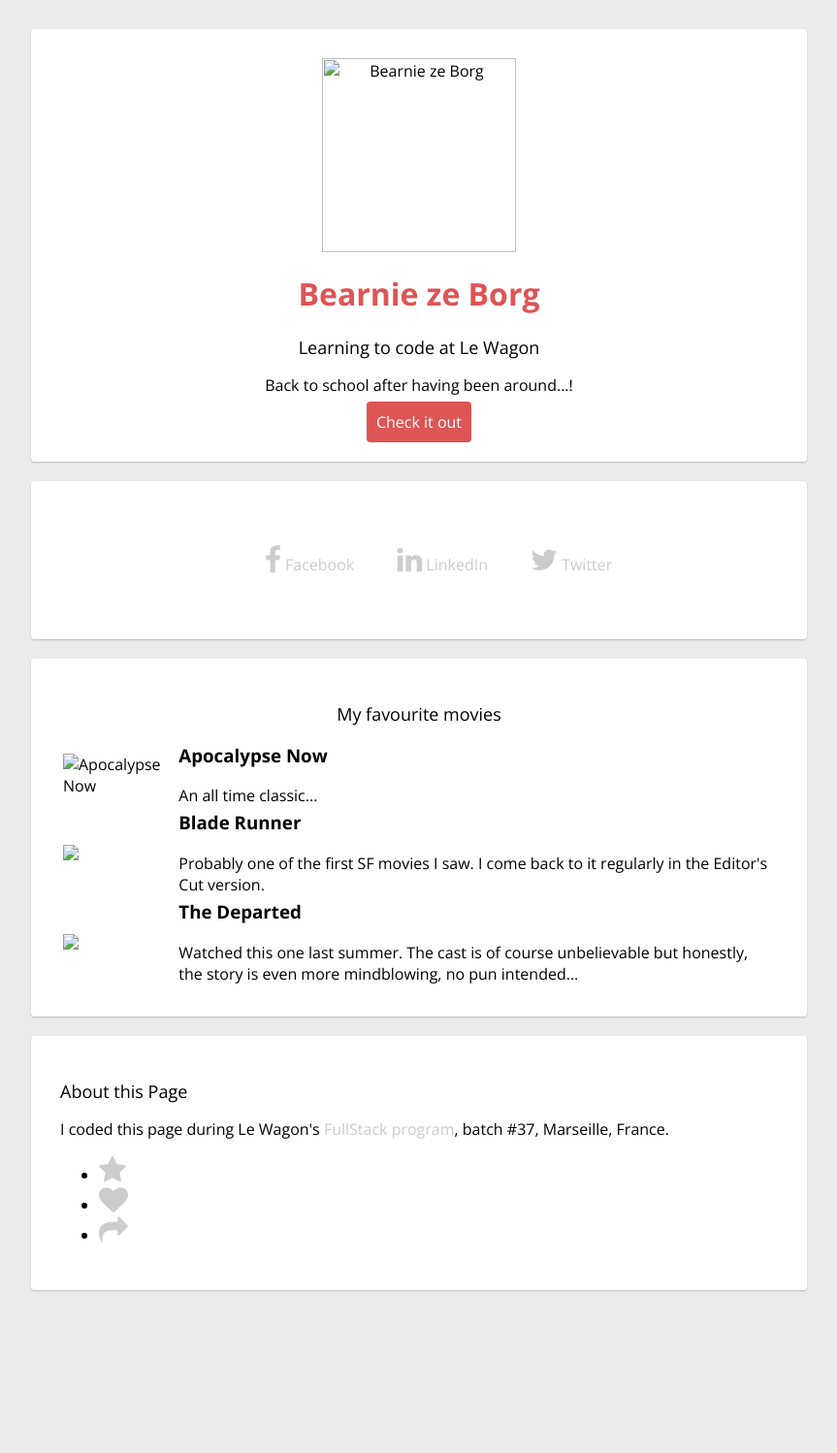
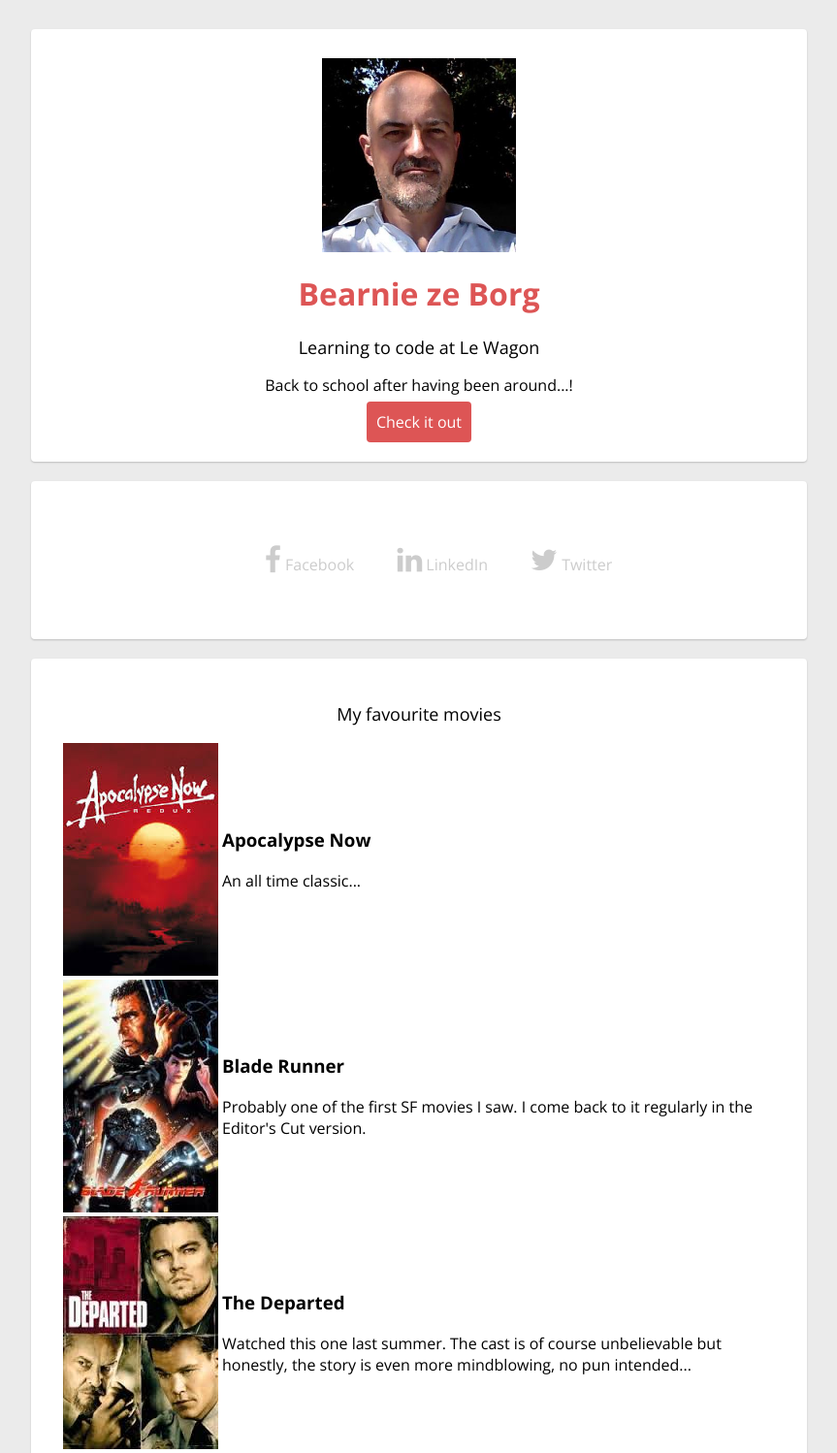
Before and after one commit to bearnie/profile, a plain HTML site: page index.html in a window 1280 px wide. Shown: the top 1498 px of the page at 97% size, without its empty margins (208-1071 px from the left). Before the commit the page ends 1360 px from the top, so only its background shows below. Drawn offline with nearby package versions, Linux system fonts and the light colour scheme; the site is published under a folder, as on GitHub Pages, so addresses that start at the root find nothing.

Commit message:
My profile page with relative images links

```diff
--- a/index.html
+++ b/index.html
@@ -17,7 +17,7 @@
     <div class="container">
 
       <div class="card text-center">
-        <img src="/images/bearniezeborg.jpg" alt="Bearnie ze Borg" width="200px">
+        <img src="images/bearniezeborg.jpg" alt="Bearnie ze Borg" width="200px">
           <h1>Bearnie ze Borg</h1>
           <h2>Learning to code at Le Wagon</h2>
           <p>Back to school after having been around...!</p>
@@ -53,7 +53,7 @@
         <table>
           <tr>
             <td>
-              <img src="/images/apocalypse_now.jpg" alt="Apocalypse Now">
+              <img src="images/apocalypse_now.jpg" alt="Apocalypse Now">
             </td>
             <td>
               <h3>Apocalypse Now</h3>
@@ -64,7 +64,7 @@
           </tr>
           <tr>
             <td>
-              <img src="/images/blade_runner.jpg">
+              <img src="images/blade_runner.jpg">
             </td>
             <td>
               <h3>Blade Runner</h3>
@@ -75,7 +75,7 @@
           </tr>
           <tr>
             <td>
-              <img src="/images/the_departed.jpg">
+              <img src="images/the_departed.jpg">
             </td>
             <td>
               <h3>The Departed</h3>
```
